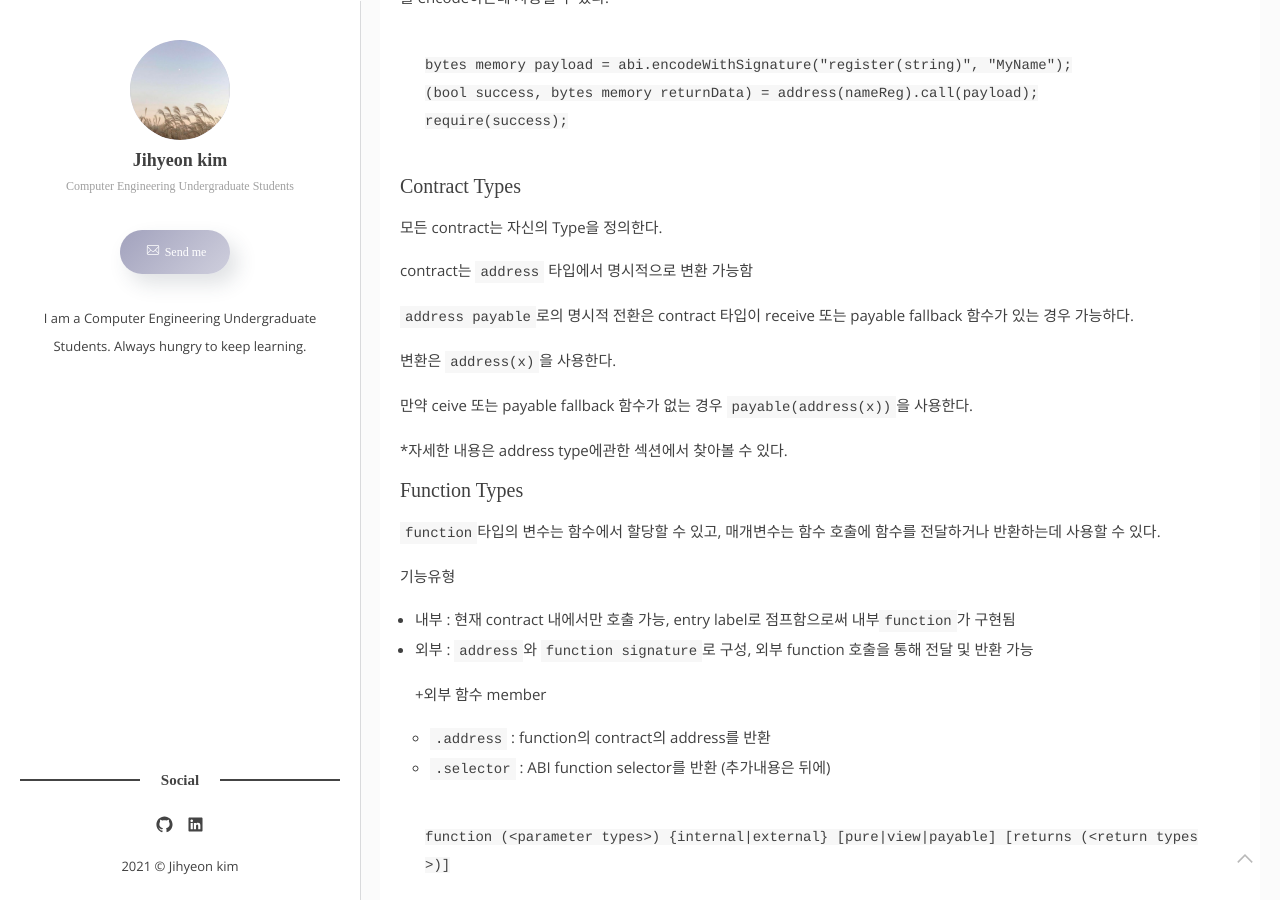
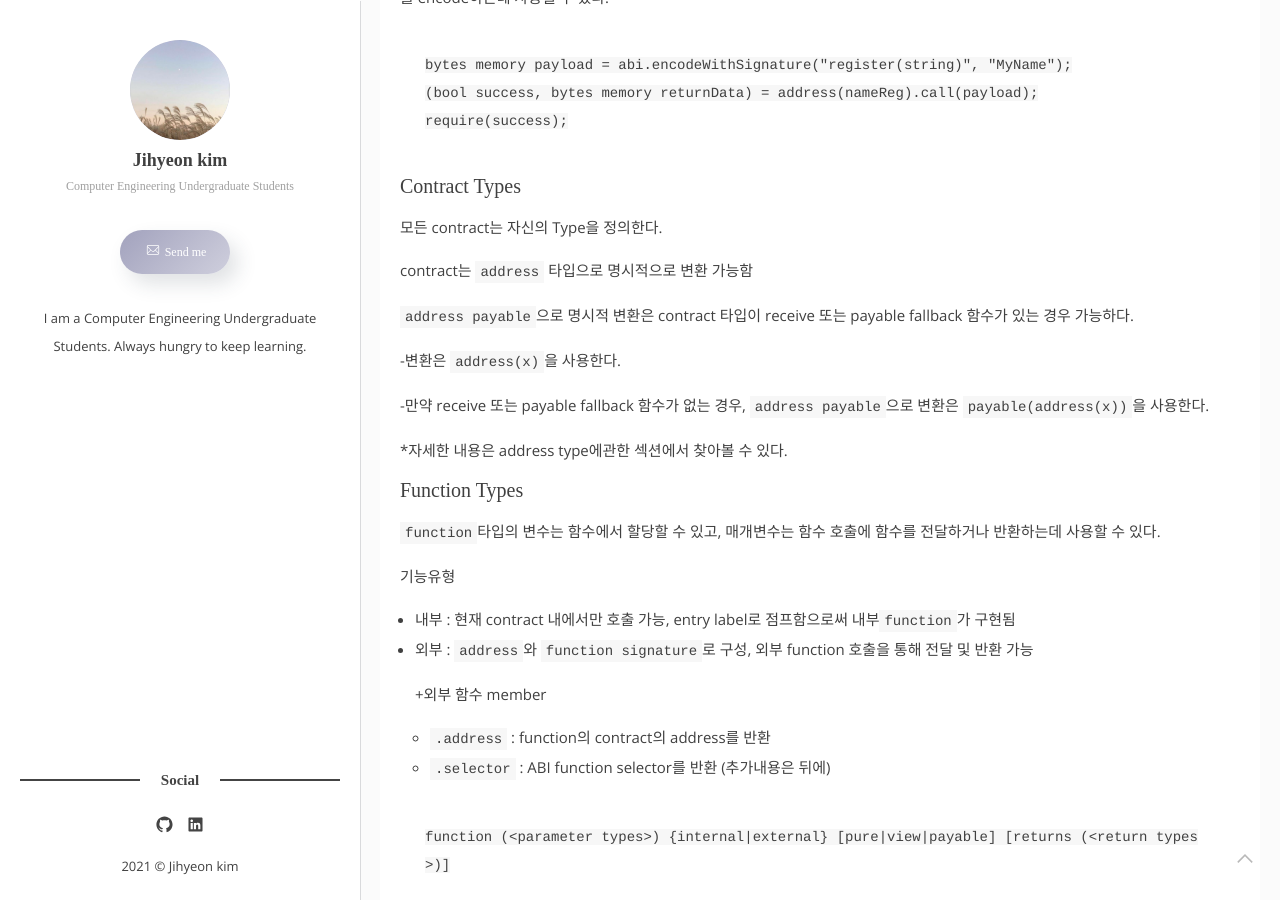
Before and after one commit to kimjihyeon99/kimjihyeon99.github.io, a Jekyll site: the page built from _posts/2021-05-13-[Solidity] Types.markdown, in a window 1280 px wide and 900 px high, scrolled down 2290 px. Built offline with Jekyll 4.4.1, drawn with Linux system fonts in a browser that asks for light colours; some web fonts are replaced; comment, search, counter and statistics services are not loaded.

Commit message:
Update 2021-05-13-[Solidity] Types.markdown

```diff
--- a/_posts/2021-05-13-[Solidity] Types.markdown
+++ b/_posts/2021-05-13-[Solidity] Types.markdown
@@ -103,13 +103,13 @@ require(success);
 
 모든 contract는 자신의 Type을 정의한다.
 
-contract는 `address` 타입에서 명시적으로 변환 가능함
+contract는 `address` 타입으로 명시적으로 변환 가능함
 
-`address payable`로의 명시적 전환은 contract 타입이 receive 또는 payable fallback 함수가 있는 경우 가능하다.
+`address payable`으로 명시적 변환은 contract 타입이 receive 또는 payable fallback 함수가 있는 경우 가능하다.
 
-변환은 `address(x)`을 사용한다.
+-변환은 `address(x)`을 사용한다.
 
-만약 ceive 또는 payable fallback 함수가 없는 경우 `payable(address(x))`을 사용한다.
+-만약 receive 또는 payable fallback 함수가 없는 경우, `address payable`으로 변환은  `payable(address(x))`을 사용한다.
 
 *자세한 내용은 address type에관한 섹션에서 찾아볼 수 있다.
 
```
